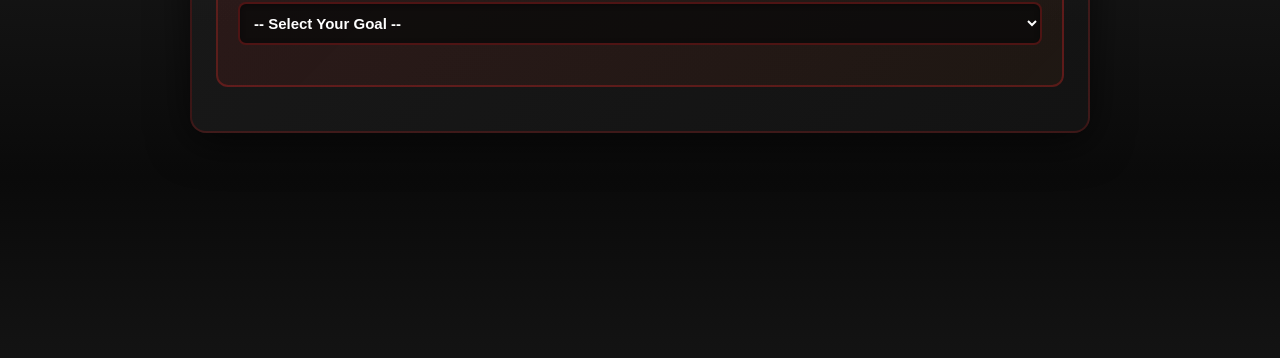
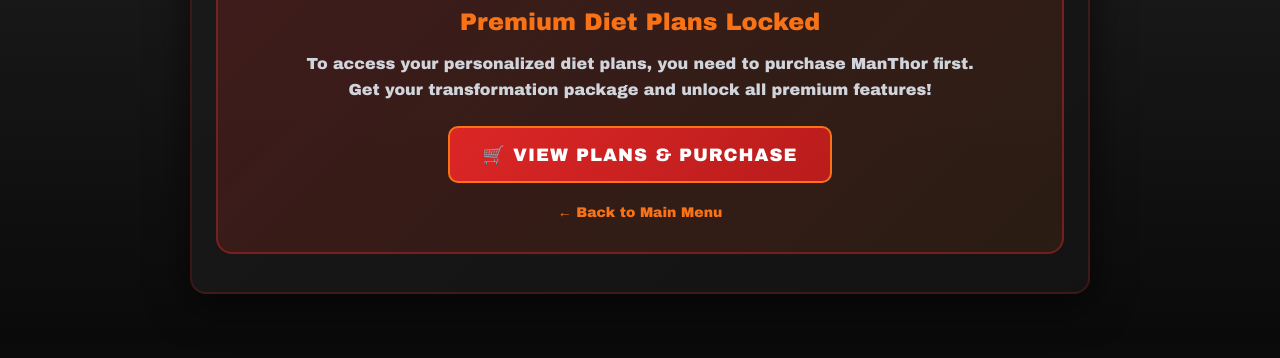
Before and after one commit to DerickTurya/manthor-booster, a website: page dieta.html in a window 1280 px wide. Shown: the part 442-800 px from the top of the page. Drawn offline with Linux system fonts and the light colour scheme.

Commit message:
Add purchase verification for diet access

```diff
--- a/dieta.html
+++ b/dieta.html
@@ -55,6 +55,30 @@
       (function(){
         const container = document.getElementById('personalized-result');
         if (!container) return;
+
+        // Check if user has purchased
+        function hasPurchased() {
+          return localStorage.getItem('manthor_purchased') === 'true';
+        }
+
+        function showPurchaseRequired() {
+          container.innerHTML = `
+            <div style="background:linear-gradient(135deg,rgba(220,38,38,0.2),rgba(249,115,22,0.1));border:2px solid rgba(220,38,38,0.4);padding:32px;border-radius:16px;text-align:center;">
+              <div style="font-size:64px;margin-bottom:16px;">🔒</div>
+              <h2 style="color:#f97316;margin:0 0 16px 0;font-size:24px;">Premium Diet Plans Locked</h2>
+              <p style="color:#d1d5db;font-size:16px;line-height:1.6;margin-bottom:24px;">
+                To access your personalized diet plans, you need to purchase ManThor first.<br>
+                Get your transformation package and unlock all premium features!
+              </p>
+              <a href="comprar.html" style="display:inline-block;padding:16px 32px;background:linear-gradient(135deg,#dc2626,#b91c1c);border:2px solid #f97316;border-radius:10px;color:#fff;font-size:18px;font-weight:700;text-decoration:none;text-transform:uppercase;letter-spacing:1px;transition:all 0.3s;">
+                🛒 View Plans & Purchase
+              </a>
+              <div style="margin-top:20px;">
+                <a href="index.html" style="color:#f97316;font-size:14px;text-decoration:none;">← Back to Main Menu</a>
+              </div>
+            </div>
+          `;
+        }
 
         function goalLabel(key) {
           if (!key) return '';
@@ -372,6 +396,12 @@
           }
         } catch(e){ /* ignore parse errors */ }
 
+        // Check if user has purchased before showing content
+        if (!hasPurchased()) {
+          showPurchaseRequired();
+          return;
+        }
+
         // No stored personalized routine or generated diet — show enhanced generator UI
         container.innerHTML = `
           <div class="generator-box">
@@ -382,17 +412,11 @@
               <label for="gen-goal">Primary Goal</label>
               <select id="gen-goal">
                 <option value="">-- Select Your Goal --</option>
-                <option value="vitality">🌟 Vitality & Wellness (FREE)</option>
-                <option value="gain_mass">💪 Gain Muscle Mass 🔒 PREMIUM</option>
-                <option value="lose_weight">🔥 Lose Weight 🔒 PREMIUM</option>
-                <option value="definition">⚡ Definition & Cutting 🔒 PREMIUM</option>
+                <option value="gain_mass">💪 Gain Muscle Mass</option>
+                <option value="lose_weight">🔥 Lose Weight</option>
+                <option value="definition">⚡ Definition & Cutting</option>
+                <option value="vitality">🌟 Vitality & Wellness</option>
               </select>
-            </div>
-
-            <div id="premium-notice" style="display:none;background:linear-gradient(135deg,rgba(249,115,22,0.2),rgba(220,38,38,0.15));border:2px solid #f97316;border-radius:10px;padding:16px;margin-bottom:16px;">
-              <h4 style="color:#f97316;margin:0 0 8px 0;font-size:16px;">🔒 Premium Plan Required</h4>
-              <p style="color:#d1d5db;font-size:14px;margin:0 0 12px 0;">Advanced goal plans (Muscle Gain, Weight Loss, Definition) require a premium subscription.</p>
-              <a href="comprar.html" style="display:inline-block;padding:10px 20px;background:linear-gradient(135deg,#dc2626,#b91c1c);border:2px solid #f97316;border-radius:8px;color:#fff;font-size:14px;font-weight:700;text-decoration:none;text-transform:uppercase;letter-spacing:1px;">🔥 Unlock Premium Plans</a>
             </div>
 
             <div id="form-fields" style="display:none;">
--- a/script.js
+++ b/script.js
@@ -323,6 +323,8 @@
             e.preventDefault();
             return;
           }
+          // Mark as purchased when user clicks buy button
+          localStorage.setItem('manthor_purchased', 'true');
           window.location.href = url;
         };
       });
```
